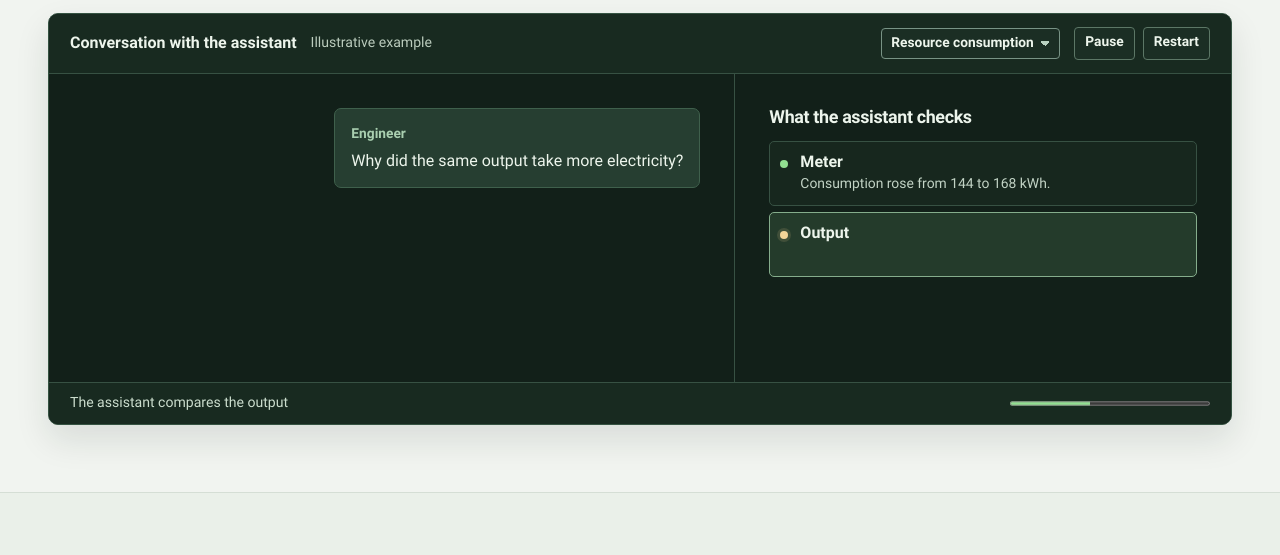
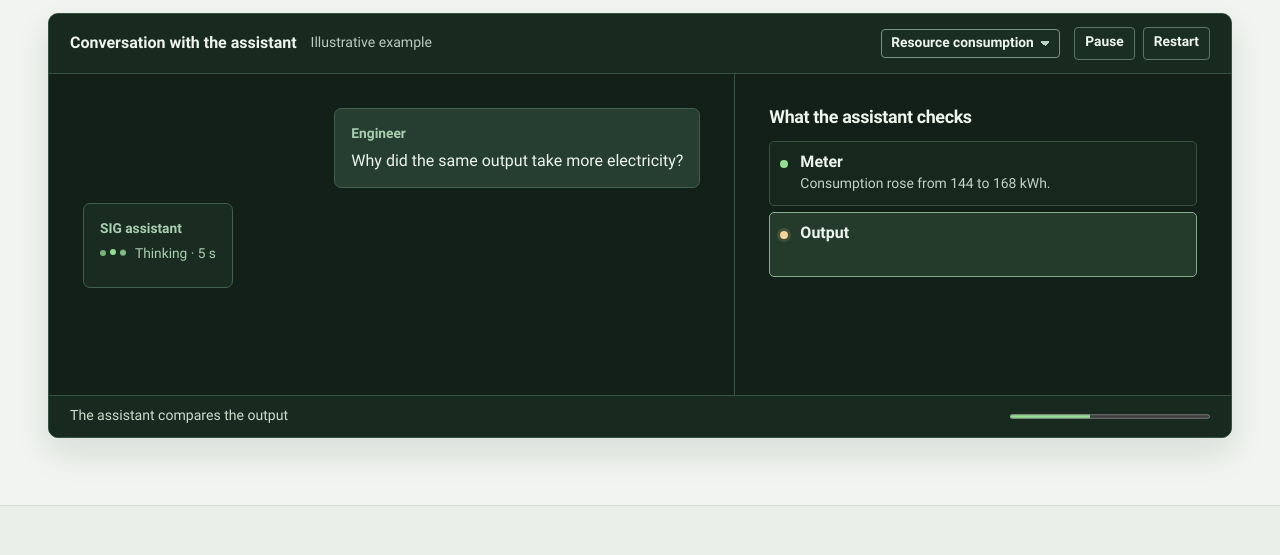
Before and after one commit to RuslanLomaka/sig-web-presentation, a plain HTML site: page dist/index.html in a window 1280 px wide. Shown: the part 696-1251 px from the top of the page. Drawn offline with Linux system fonts and the light colour scheme.

Commit message:
Make the conversation demo play like a live chat
- The engineer's question is typed character by character with a caret.
- The assistant shows a thinking indicator with a fast-forwarded timer
  while the sources light up, then "Thought for N s".
- The answer streams word by word with a soft fade-in; reading time
  scales with the answer length before the chat fades and loops.
- One clock drives the whole dialog, so pause, restart, scrolling away,
  case and language switches stay consistent; the box keeps its final
  height so the page does not jump.
- Screen readers get a static transcript; reduced motion shows the
  finished dialog.
- Asset versions bumped to v=4 so browsers fetch the new CSS and JS.

Co-Authored-By: Claude Opus 5.5 <noreply@anthropic.com>

```diff
--- a/dist/demo.js
+++ b/dist/demo.js
@@ -162,96 +162,249 @@ updatePressure();
 window.addEventListener("resize", updateCharts);
 document.fonts.ready.then(updateCharts);
 
+// ---------------------------------------------------------------------------
+// Chat walkthrough: the engineer types the question, the assistant "thinks"
+// (a simulated, fast-forwarded timer while it reads the sources) and then
+// streams its answer word by word. One clock drives everything, so pausing,
+// scrolling away, switching case or language never leaves a half-drawn state.
+// ---------------------------------------------------------------------------
 const walkthrough = document.querySelector("#walkthrough");
+const conversation = document.querySelector("#walkthrough-conversation");
 const walkthroughToggle = document.querySelector("#walkthrough-toggle");
 const walkthroughPhase = document.querySelector("#walkthrough-phase");
 const walkthroughProgress = document.querySelector("#walkthrough-progress");
 const walkthroughSelect = document.querySelector("#walkthrough-case");
+const walkthroughTranscript = document.querySelector("#walkthrough-transcript");
+const questionText = document.querySelector("#walkthrough-question");
+const answerBubble = walkthrough.querySelector(".conversation-answer");
+const thinking = document.querySelector("#walkthrough-thinking");
+const thinkingLabel = document.querySelector("#walkthrough-thinking-label");
+const answerParts = ["#walkthrough-answer-title", "#walkthrough-answer", "#walkthrough-limit"].map(selector => document.querySelector(selector));
+const sourceSteps = walkthrough.querySelectorAll(".walkthrough-sources [data-show-step]");
+const sourceItems = walkthrough.querySelectorAll("[data-source-step]");
 const motionPreference = window.matchMedia("(prefers-reduced-motion: reduce)");
-const walkthroughDurations = [2000, 1500, 1500, 1700, 1000, 10500];
 const walkthroughCase = () => copy().walkthrough.cases[walkthroughSelect.value];
-const revealedWalkthroughElements = walkthrough.querySelectorAll("[data-show-step]");
-const walkthroughSources = walkthrough.querySelectorAll("[data-source-step]");
-let walkthroughStage = motionPreference.matches ? walkthroughDurations.length - 1 : 0;
+
+// Pacing in milliseconds. The thinking timer shows simulated seconds, fast-forwarded.
+const PACE = { start: 350, key: 38, punctuation: 170, send: 550, source: 1350, compare: 1000, word: 80, part: 200, readBase: 3500, readPerWord: 200, fade: 700 };
+const THINKING_SECONDS = { resources: 14, incident: 11 };
+
+const typedText = document.createElement("span");
+const caret = document.createElement("span");
+caret.className = "chat-caret";
+caret.setAttribute("aria-hidden", "true");
+conversation.setAttribute("aria-hidden", "true"); // Screen readers get the static transcript instead.
+
+let timeline;
+let wordSpans = [];
+let elapsed = 0;
 let walkthroughPlaying = !motionPreference.matches;
 let walkthroughOnscreen = false;
-let walkthroughTimer;
+let frame = 0;
+let lastTick = 0;
+let shown = {};
 
-function showWalkthroughStage() {
+function buildTimeline() {
+  const current = walkthroughCase();
+  const characters = [...current.question];
+  const charTimes = [];
+  let time = PACE.start;
+  characters.forEach(character => {
+    charTimes.push(time);
+    // Small, repeatable variation makes the typing feel human.
+    time += PACE.key + (character.codePointAt(0) * 7) % 17 + (/[,.?!:;]/.test(character) ? PACE.punctuation : 0);
+  });
+  const typeEnd = time;
+  const thinkStart = typeEnd + PACE.send;
+  const sourceStarts = [0, 1, 2].map(index => thinkStart + index * PACE.source);
+  const compareStart = thinkStart + 3 * PACE.source;
+  const thinkEnd = compareStart + PACE.compare;
+  const words = [];
+  let at = thinkEnd + 250;
+  [current.answerTitle, current.answer, current.limit].forEach((part, partIndex) => {
+    part.split(/\s+/).filter(Boolean).forEach(text => {
+      words.push({ part: partIndex, text, at });
+      at += PACE.word;
+    });
+    at += PACE.part;
+  });
+  const streamEnd = at;
+  const holdEnd = streamEnd + PACE.readBase + words.length * PACE.readPerWord;
+  return {
+    current, characters, charTimes, typeEnd, thinkStart, sourceStarts, compareStart, thinkEnd,
+    words, streamEnd, holdEnd, end: holdEnd + PACE.fade,
+    seconds: THINKING_SECONDS[walkthroughSelect.value] ?? 12
+  };
+}
+
+const countUntil = (times, t) => {
+  let count = 0;
+  while (count < times.length && times[count] <= t) count++;
+  return count;
+};
+
+function stageAt(t) {
+  if (t < timeline.thinkStart) return 0;
+  if (t < timeline.sourceStarts[1]) return 1;
+  if (t < timeline.sourceStarts[2]) return 2;
+  if (t < timeline.compareStart) return 3;
+  if (t < timeline.thinkEnd) return 4;
+  return 5;
+}
+
+function renderWalkthrough(force = false) {
+  if (force) shown = {};
+  const t = elapsed;
   const text = copy().walkthrough;
-  revealedWalkthroughElements.forEach(element => {
-    element.dataset.visible = walkthroughStage >= Number(element.dataset.showStep);
-  });
-  walkthroughSources.forEach(element => {
-    element.dataset.reading = walkthroughStage === Number(element.dataset.sourceStep);
-  });
-  walkthroughPhase.textContent = text.steps[walkthroughStage] ?? walkthroughCase().sources[walkthroughStage - 1][2];
-  walkthroughProgress.value = walkthroughStage;
+
+  const characters = countUntil(timeline.charTimes, t);
+  if (characters !== shown.characters) {
+    typedText.textContent = timeline.characters.slice(0, characters).join("");
+    shown.characters = characters;
+  }
+  const typing = t < timeline.typeEnd + 300;
+  if (typing !== shown.typing) {
+    caret.hidden = !typing;
+    shown.typing = typing;
+  }
+
+  const stage = stageAt(t);
+  if (stage !== shown.stage) {
+    sourceSteps.forEach(element => { element.dataset.visible = stage >= Number(element.dataset.showStep); });
+    sourceItems.forEach(element => { element.dataset.reading = stage === Number(element.dataset.sourceStep); });
+    walkthroughPhase.textContent = text.steps[stage] ?? timeline.current.sources[stage - 1][2];
+    walkthroughProgress.value = stage;
+    answerBubble.dataset.visible = stage >= 1;
+    thinking.hidden = stage < 1;
+    shown.stage = stage;
+  }
+
+  if (stage >= 1) {
+    const done = t >= timeline.thinkEnd;
+    const fraction = Math.min(1, (t - timeline.thinkStart) / (timeline.thinkEnd - timeline.thinkStart));
+    const seconds = done ? timeline.seconds : Math.max(1, Math.round(timeline.seconds * fraction));
+    const label = (done ? text.thought : text.thinking).replace("{s}", seconds);
+    if (label !== shown.label) {
+      thinkingLabel.textContent = label;
+      thinking.dataset.done = done;
+      shown.label = label;
+    }
+  }
+
+  const words = countUntil(timeline.words.map(word => word.at), t);
+  if (words !== shown.words) {
+    wordSpans.forEach((span, index) => { span.hidden = index >= words; });
+    shown.words = words;
+  }
+
+  const fading = t >= timeline.holdEnd;
+  if (fading !== shown.fading) {
+    conversation.dataset.fading = fading;
+    shown.fading = fading;
+  }
   walkthroughToggle.textContent = walkthroughPlaying ? text.pause : text.play;
 }
 
-function scheduleWalkthrough() {
-  window.clearTimeout(walkthroughTimer);
-  if (!walkthroughPlaying || !walkthroughOnscreen || document.hidden) return;
-  walkthroughTimer = window.setTimeout(() => {
-    walkthroughStage = (walkthroughStage + 1) % walkthroughDurations.length;
-    showWalkthroughStage();
-    scheduleWalkthrough();
-  }, walkthroughDurations[walkthroughStage]);
+// Keeps the box at its final height so the page does not move while the answer streams in.
+function reserveConversationHeight() {
+  const saved = elapsed;
+  conversation.style.minHeight = "";
+  elapsed = timeline.streamEnd;
+  renderWalkthrough(true);
+  conversation.style.minHeight = `${conversation.offsetHeight}px`;
+  elapsed = saved;
+  renderWalkthrough(true);
 }
 
-function updateWalkthroughCase() {
-  const current = walkthroughCase();
-  document.querySelector("#walkthrough-question").textContent = current.question;
-  document.querySelector("#walkthrough-answer-title").textContent = current.answerTitle;
-  document.querySelector("#walkthrough-answer").textContent = current.answer;
-  document.querySelector("#walkthrough-limit").textContent = current.limit;
-  walkthroughSources.forEach((source, index) => {
-    const [title, description] = current.sources[index];
+function rebuildWalkthrough({ restart }) {
+  timeline = buildTimeline();
+  questionText.replaceChildren(typedText, caret);
+  answerParts.forEach(part => part.replaceChildren());
+  wordSpans = timeline.words.map(word => {
+    const span = document.createElement("span");
+    span.className = "stream-word";
+    span.textContent = `${word.text} `;
+    answerParts[word.part].append(span);
+    return span;
+  });
+  sourceItems.forEach((source, index) => {
+    const [title, description] = timeline.current.sources[index];
     source.querySelector("strong").textContent = title;
     source.querySelector("p").textContent = description;
   });
+  const { question, answerTitle, answer, limit } = timeline.current;
+  walkthroughTranscript.textContent = `${i18n.text("roleEngineer")}: ${question} ${i18n.text("assistantName")}: ${answerTitle} ${answer} ${limit}`;
+  if (restart) elapsed = 0;
+  else elapsed = Math.min(elapsed, timeline.streamEnd);
+  reserveConversationHeight();
+  scheduleWalkthrough();
 }
 
-walkthroughSelect.addEventListener("change", () => {
-  updateWalkthroughCase();
-  walkthroughStage = walkthroughPlaying ? 0 : walkthroughDurations.length - 1;
-  showWalkthroughStage();
-  scheduleWalkthrough();
-});
+const walkthroughActive = () => walkthroughPlaying && walkthroughOnscreen && !document.hidden;
+
+// A ~30 fps timer rather than requestAnimationFrame: some embedded or occluded views pause
+// animation frames while still reporting the page as visible. Rendering only touches what changed.
+const TICK = 33;
+function tick() {
+  frame = 0;
+  if (!walkthroughActive()) return;
+  const now = performance.now();
+  if (lastTick) elapsed += Math.min(now - lastTick, 100);
+  lastTick = now;
+  if (elapsed >= timeline.end) elapsed = 0;
+  renderWalkthrough();
+  frame = window.setTimeout(tick, TICK);
+}
+
+function scheduleWalkthrough() {
+  if (walkthroughActive()) {
+    if (!frame) {
+      lastTick = 0;
+      frame = window.setTimeout(tick, TICK);
+    }
+  } else if (frame) {
+    window.clearTimeout(frame);
+    frame = 0;
+  }
+  renderWalkthrough();
+}
+
+walkthroughSelect.addEventListener("change", () => rebuildWalkthrough({ restart: walkthroughPlaying }));
 walkthroughToggle.addEventListener("click", () => {
   walkthroughPlaying = !walkthroughPlaying;
-  showWalkthroughStage();
+  if (walkthroughPlaying && elapsed >= timeline.holdEnd) elapsed = 0;
   scheduleWalkthrough();
 });
 document.querySelector("#walkthrough-replay").addEventListener("click", () => {
-  walkthroughStage = 0;
+  elapsed = 0;
   walkthroughPlaying = true;
-  showWalkthroughStage();
   scheduleWalkthrough();
 });
 document.addEventListener("visibilitychange", scheduleWalkthrough);
 motionPreference.addEventListener("change", event => {
   if (!event.matches) return;
   walkthroughPlaying = false;
-  walkthroughStage = walkthroughDurations.length - 1;
-  showWalkthroughStage();
+  elapsed = timeline.streamEnd;
   scheduleWalkthrough();
+});
+let resizeTimer;
+window.addEventListener("resize", () => {
+  window.clearTimeout(resizeTimer);
+  resizeTimer = window.setTimeout(reserveConversationHeight, 150);
 });
 
 // A language change re-renders everything that demo.js wrote, keeping the current selections.
 document.addEventListener("sig:languagechange", () => {
   renderers.forEach(render => render());
-  updateWalkthroughCase();
-  showWalkthroughStage();
+  rebuildWalkthrough({ restart: walkthroughPlaying });
   updateCharts();
 });
 
 document.querySelector("#walkthrough-actions").hidden = false;
 document.querySelector("#walkthrough-selector").hidden = false;
 document.querySelector("#walkthrough-status").hidden = false;
-updateWalkthroughCase();
-showWalkthroughStage();
+if (motionPreference.matches) elapsed = Number.MAX_SAFE_INTEGER; // Reduced motion: show the finished dialog.
+rebuildWalkthrough({ restart: !motionPreference.matches });
 const walkthroughObserver = new IntersectionObserver(([entry]) => {
   walkthroughOnscreen = entry.intersectionRatio >= 0.2;
   scheduleWalkthrough();
--- a/dist/i18n.js
+++ b/dist/i18n.js
@@ -430,6 +430,8 @@
       walkthrough: {
         pause: "Пауза",
         play: "Відтворити",
+        thinking: "Думає · {s} с",
+        thought: "Думав {s} с",
         steps: ["Інженер ставить запитання", null, null, null, "Асистент зіставляє записи", "Інженер отримує підказку"],
         cases: {
           resources: {
@@ -500,6 +502,8 @@
       walkthrough: {
         pause: "Pause",
         play: "Play",
+        thinking: "Thinking · {s} s",
+        thought: "Thought for {s} s",
         steps: ["The engineer asks a question", null, null, null, "The assistant compares the records", "The engineer gets a hint"],
         cases: {
           resources: {
@@ -570,6 +574,8 @@
       walkthrough: {
         pause: "Pause",
         play: "Abspielen",
+        thinking: "Denkt nach · {s} s",
+        thought: "Hat {s} s nachgedacht",
         steps: ["Der Ingenieur stellt eine Frage", null, null, null, "Der Assistent gleicht die Aufzeichnungen ab", "Der Ingenieur erhält einen Hinweis"],
         cases: {
           resources: {
@@ -671,6 +677,11 @@
     language: Object.hasOwn(locales, initial) ? initial : browserLanguage(),
     get content() { return content[api.language]; },
     get numberLocale() { return locales[api.language].numbers; },
+    // Static page text by data-i18n key in the current language.
+    text(key) {
+      if (api.language !== "ua") return page[api.language][key];
+      return sourceText[`data-i18n:${key}`] ?? document.querySelector(`[data-i18n="${key}"]`)?.textContent;
+    },
     setLanguage
   };
   window.SIG_I18N = api;
--- a/dist/index.html
+++ b/dist/index.html
@@ -6,9 +6,9 @@
   <meta name="description" content="Промисловий AI-асистент SIG допомагає знаходити втрати ресурсів, розбирати простої та зберігати досвід команди." data-i18n-content="metaDescription">
   <meta name="color-scheme" content="light">
   <title data-i18n="pageTitle">Промисловий AI-асистент · Smart Industry Group</title>
-  <link rel="stylesheet" href="styles.css?v=3">
-  <script src="i18n.js?v=3"></script>
-  <script src="demo.js?v=3" defer></script>
+  <link rel="stylesheet" href="styles.css?v=4">
+  <script src="i18n.js?v=4"></script>
+  <script src="demo.js?v=4" defer></script>
 </head>
 <body id="top">
   <a class="skip-link" href="#main" data-i18n="skipLink">Перейти до вмісту</a>
@@ -66,13 +66,15 @@
             </div>
           </div>
           <div class="walkthrough-body">
-            <div class="conversation">
+            <p class="visually-hidden" id="walkthrough-transcript"></p>
+            <div class="conversation" id="walkthrough-conversation">
               <div class="conversation-message conversation-question">
                 <span data-i18n="roleEngineer">Інженер</span>
                 <p id="walkthrough-question">Чому на той самий обсяг пішло більше електроенергії?</p>
               </div>
               <div class="conversation-message conversation-answer" data-show-step="5">
                 <span data-i18n="assistantName">Асистент SIG</span>
+                <p class="chat-thinking" id="walkthrough-thinking" hidden><span class="thinking-dots" aria-hidden="true"><i></i><i></i><i></i></span><span id="walkthrough-thinking-label"></span></p>
                 <p><strong id="walkthrough-answer-title">Почніть із періодів без роботи.</strong> <span id="walkthrough-answer">Лічильник показує витрати навіть тоді, коли ділянка нічого не випускала.</span></p>
                 <p class="conversation-limit" id="walkthrough-limit">Спершу з’ясуйте, яке споживання в цей час потрібне за регламентом.</p>
               </div>
--- a/dist/styles.css
+++ b/dist/styles.css
@@ -188,6 +188,21 @@ h3 { font-size: 1.42rem; line-height: 1.23; letter-spacing: -.02em; }
 .walkthrough-sources li[data-reading="true"] .source-light { background: #f2d398; box-shadow: 0 0 0 3px #f2d39822; }
 .walkthrough-sources li p { font-size: .87rem; color: #c2d3c5; }
 .walkthrough [data-show-step] { transition: opacity .26s ease, visibility .26s ease; }
+/* Chat animation: typing caret, thinking indicator, streamed words, fade between loops. */
+.conversation { transition: opacity .6s ease; }
+.conversation[data-fading="true"] { opacity: 0; }
+.chat-caret { display: inline-block; width: 2px; height: 1.1em; margin-left: 2px; vertical-align: -.18em; background: var(--lime); animation: chat-caret 1s steps(1) infinite; }
+.chat-thinking { display: flex; align-items: center; gap: 9px; margin-top: 6px; color: #a9cfb0; font-size: .86rem; font-variant-numeric: tabular-nums; }
+.chat-thinking[data-done="true"] { color: #8ea596; }
+.chat-thinking[data-done="true"] .thinking-dots { display: none; }
+.thinking-dots { display: inline-flex; gap: 4px; }
+.thinking-dots i { width: 6px; height: 6px; border-radius: 50%; background: var(--lime); animation: thinking-dot 1.1s ease-in-out infinite; }
+.thinking-dots i:nth-child(2) { animation-delay: .16s; }
+.thinking-dots i:nth-child(3) { animation-delay: .32s; }
+.stream-word { animation: stream-word .42s ease-out both; }
+@keyframes chat-caret { 50% { opacity: 0; } }
+@keyframes thinking-dot { 0%, 80%, 100% { opacity: .3; transform: translateY(0); } 40% { opacity: 1; transform: translateY(-3px); } }
+@keyframes stream-word { from { opacity: 0; filter: blur(4px); } to { opacity: 1; filter: none; } }
 .walkthrough [data-visible="false"] { opacity: 0; visibility: hidden; }
 .walkthrough-status {
   display: flex; justify-content: space-between; align-items: center; gap: 16px;
@@ -382,6 +397,7 @@ h3 { font-size: 1.42rem; line-height: 1.23; letter-spacing: -.02em; }
 }
 
 @media (prefers-reduced-motion: reduce) {
+  .chat-caret, .thinking-dots i, .stream-word { animation: none; }
   html { scroll-behavior: auto; }
   *, *::before, *::after { transition-duration: 0s !important; }
 }
```
Also changed, not shown: README.md.
